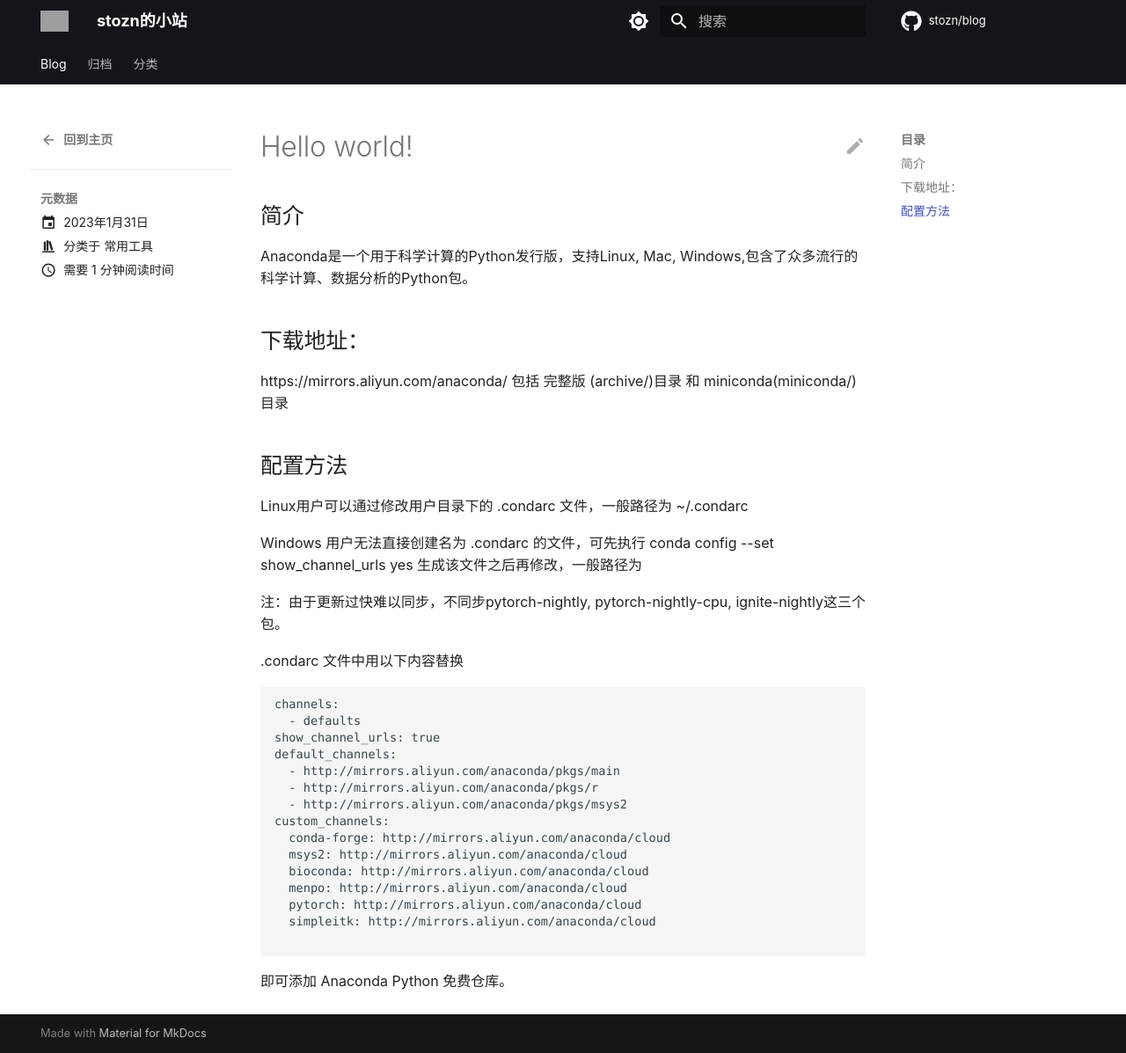
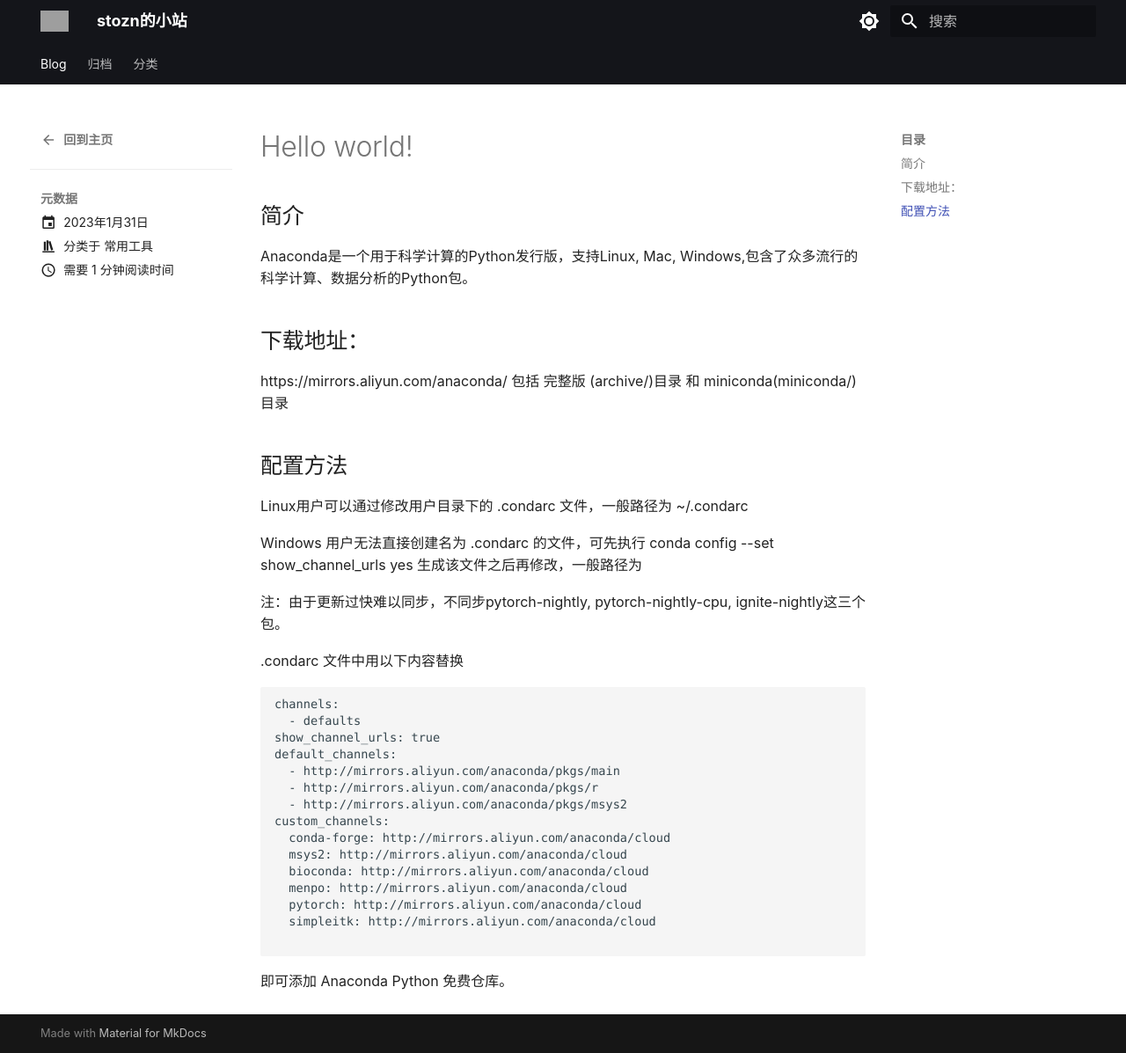
Before and after one commit to stozn/stozn.github.io, an MkDocs documentation site: the page built from docs/posts/hello-world.md, in a window 1280 px wide and 1197 px high. Shown: the whole window at 88% size. Built offline with MkDocs 1.6.1 and Material for MkDocs 9.7.7, drawn with Linux system fonts in a browser that asks for light colours; comment, search, counter and statistics services are not loaded; the version menu is left out; grey boxes are pictures that could not be loaded.

Commit message:
删除github链接

```diff
--- a/mkdocs.yml
+++ b/mkdocs.yml
@@ -1,8 +1,4 @@
 site_name: stozn的小站
-
-repo_url: https://github.com/stozn/blog
-repo_name: stozn/blog
-edit_uri: edit/main/docs/
 
 theme:
   name: material
@@ -10,10 +6,7 @@
   favicon: assets/logo.jpg
   language: zh
   font: false
-  icon:
-    repo: fontawesome/brands/github
-    edit: material/pencil
-    view: material/eye
+
 
   palette:
     - media: "(prefers-color-scheme: light)"
@@ -38,7 +31,6 @@
     - navigation.expand
     - navigation.path
     - navigation.top
-    - content.action.edit
 
 plugins:
   - offline
```
